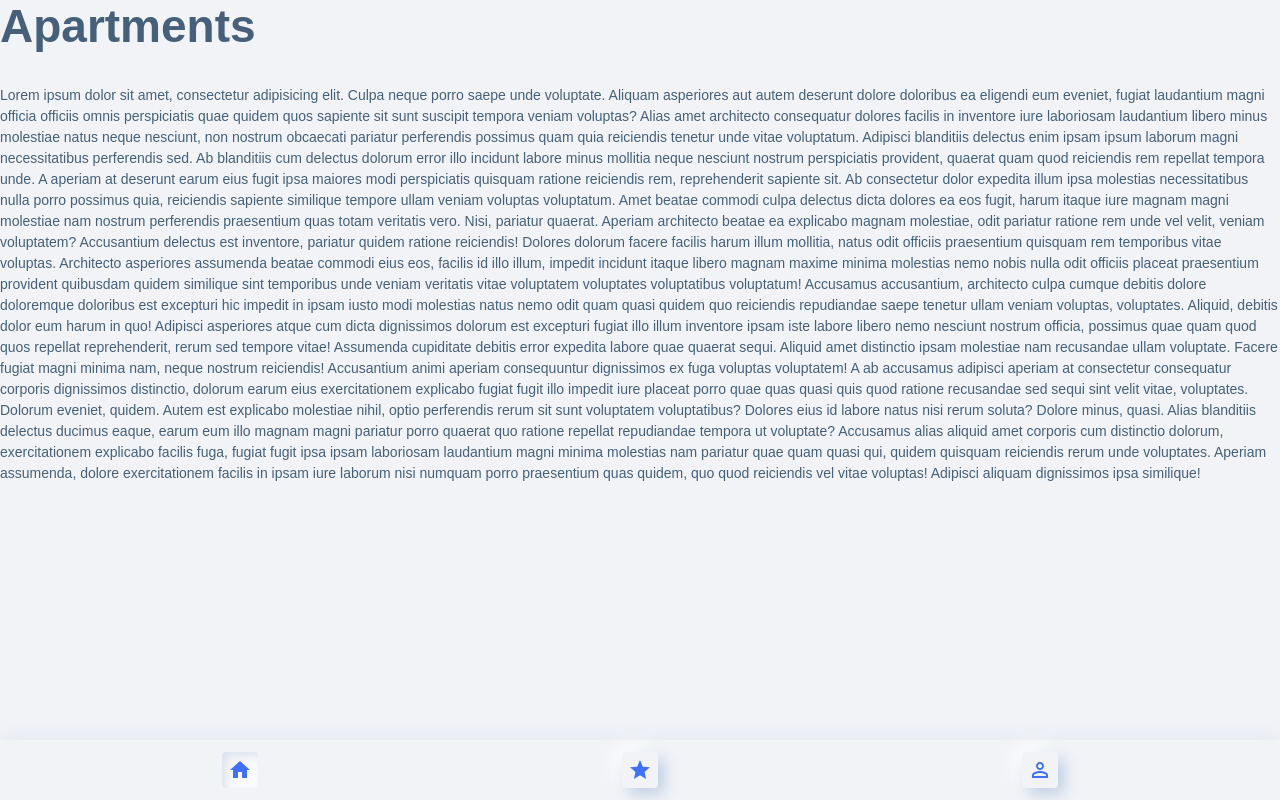
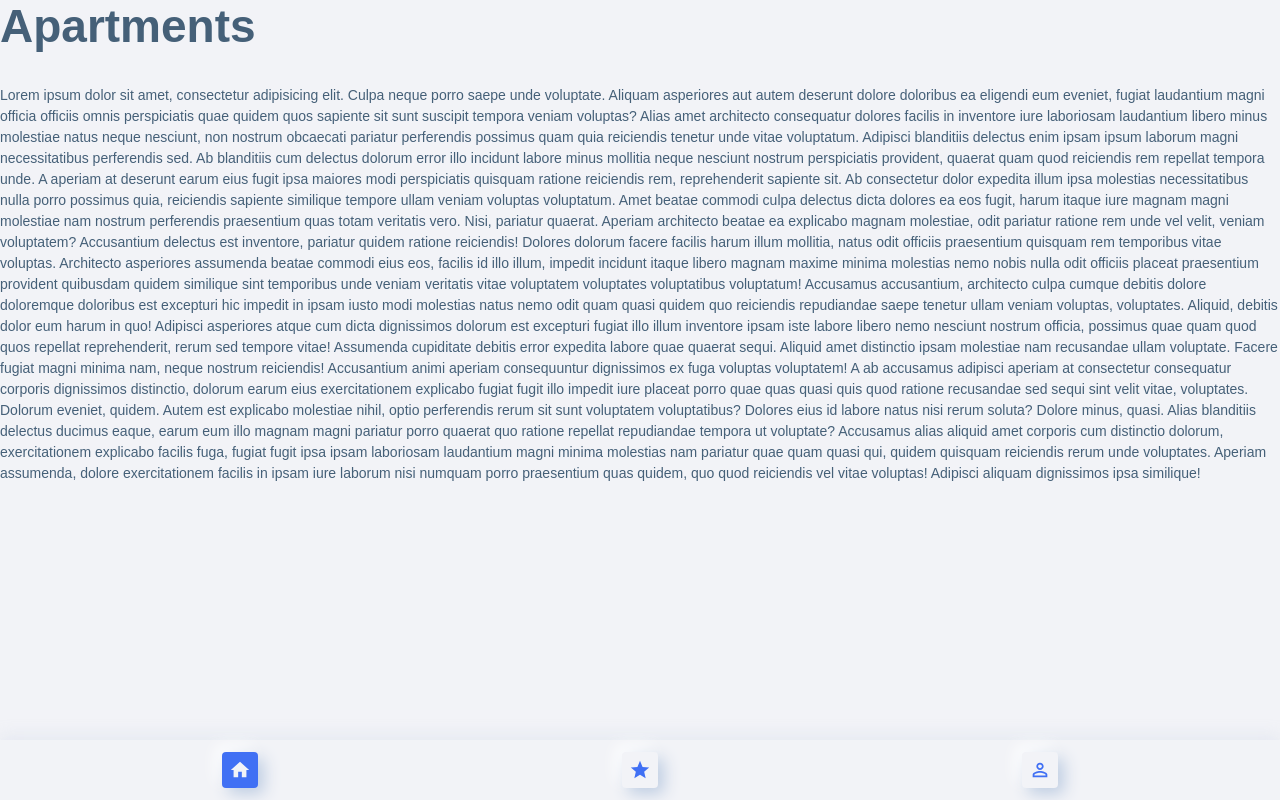
Before and after one commit to keira-yes/realtor, a React (Create React App) app: page / in a window 1280 px wide. Built offline with nearby package versions, Linux system fonts and the light colour scheme; a web font is replaced by a local one.

Commit message:
update styles of Navbar icons

```diff
--- a/src/components/Navbar.jsx
+++ b/src/components/Navbar.jsx
@@ -8,43 +8,28 @@ const Navbar = () => {
             <ul className="navbar__list">
                 <li className="navbar__item">
                     <NavLink to="/" className={setNavLinkClassName}>
-                        <svg width="24" height="24" viewBox="0 0 24 24" fill="none" xmlns="http://www.w3.org/2000/svg">
-                            <g clipPath="url(#clip0_49_287)">
-                                <path d="M10 20V14H14V20H19V12H22L12 3L2 12H5V20H10Z" fill="#4070F4"/>
+                        <svg className="navbar__item-icon" width="24" height="24" viewBox="0 0 24 24" xmlns="http://www.w3.org/2000/svg">
+                            <g>
+                                <path d="M10 20V14H14V20H19V12H22L12 3L2 12H5V20H10Z" />
                             </g>
-                            <defs>
-                                <clipPath id="clip0_49_287">
-                                    <rect width="24" height="24" fill="white"/>
-                                </clipPath>
-                            </defs>
                         </svg>
                     </NavLink>
                 </li>
                 <li className="navbar__item">
                     <NavLink to="/hot-offers" className={setNavLinkClassName}>
-                        <svg width="24" height="24" viewBox="0 0 24 24" fill="none" xmlns="http://www.w3.org/2000/svg">
-                            <g clipPath="url(#clip0_49_290)">
-                                <path d="M12 17.27L18.18 21L16.54 13.97L22 9.24L14.81 8.63L12 2L9.19 8.63L2 9.24L7.46 13.97L5.82 21L12 17.27Z" fill="#4070F4"/>
+                        <svg className="navbar__item-icon" width="24" height="24" viewBox="0 0 24 24" xmlns="http://www.w3.org/2000/svg">
+                            <g>
+                                <path d="M12 17.27L18.18 21L16.54 13.97L22 9.24L14.81 8.63L12 2L9.19 8.63L2 9.24L7.46 13.97L5.82 21L12 17.27Z" />
                             </g>
-                            <defs>
-                                <clipPath id="clip0_49_290">
-                                    <rect width="24" height="24" fill="white"/>
-                                </clipPath>
-                            </defs>
                         </svg>
                     </NavLink>
                 </li>
                 <li className="navbar__item">
                     <NavLink to="/profile" className={setNavLinkClassName}>
-                        <svg width="24" height="24" viewBox="0 0 24 24" fill="none" xmlns="http://www.w3.org/2000/svg">
-                            <g clipPath="url(#clip0_49_267)">
-                                <path d="M12 5.9C13.16 5.9 14.1 6.84 14.1 8C14.1 9.16 13.16 10.1 12 10.1C10.84 10.1 9.9 9.16 9.9 8C9.9 6.84 10.84 5.9 12 5.9ZM12 14.9C14.97 14.9 18.1 16.36 18.1 17V18.1H5.9V17C5.9 16.36 9.03 14.9 12 14.9ZM12 4C9.79 4 8 5.79 8 8C8 10.21 9.79 12 12 12C14.21 12 16 10.21 16 8C16 5.79 14.21 4 12 4ZM12 13C9.33 13 4 14.34 4 17V20H20V17C20 14.34 14.67 13 12 13Z" fill="#4070F4"/>
+                        <svg className="navbar__item-icon" width="24" height="24" viewBox="0 0 24 24" xmlns="http://www.w3.org/2000/svg">
+                            <g>
+                                <path d="M12 5.9C13.16 5.9 14.1 6.84 14.1 8C14.1 9.16 13.16 10.1 12 10.1C10.84 10.1 9.9 9.16 9.9 8C9.9 6.84 10.84 5.9 12 5.9ZM12 14.9C14.97 14.9 18.1 16.36 18.1 17V18.1H5.9V17C5.9 16.36 9.03 14.9 12 14.9ZM12 4C9.79 4 8 5.79 8 8C8 10.21 9.79 12 12 12C14.21 12 16 10.21 16 8C16 5.79 14.21 4 12 4ZM12 13C9.33 13 4 14.34 4 17V20H20V17C20 14.34 14.67 13 12 13Z" />
                             </g>
-                            <defs>
-                                <clipPath id="clip0_49_267">
-                                    <rect width="24" height="24" fill="white"/>
-                                </clipPath>
-                            </defs>
                         </svg>
                     </NavLink>
                 </li>
--- a/src/index.css
+++ b/src/index.css
@@ -292,15 +292,21 @@ h6 {
   height: 36px;
   border-radius: 4px;
   box-shadow: 6px 6px 16px #BECDE2, -6px -6px 16px #FFFFFF;
-  background: #F2F3F7;
-  transition: box-shadow 5s ease;
+  background-color: #F2F3F7;
+  transition: background-color .3s ease;
 }
 
 .navbar__item-link.active {
-  box-shadow: inset 4px 4px 8px rgba(190, 205, 226, 0.5), inset -5px -5px 30px #FFFFFF;
+  background-color: #4070F4;
+}
+
+.navbar__item-link.active .navbar__item-icon {
+  fill: #F2F3F7;
 }
 
 .navbar__item-icon {
   width: 22px;
   height: 22px;
+  fill: #4070F4;
+  transition: fill .3s ease;
 }
```
